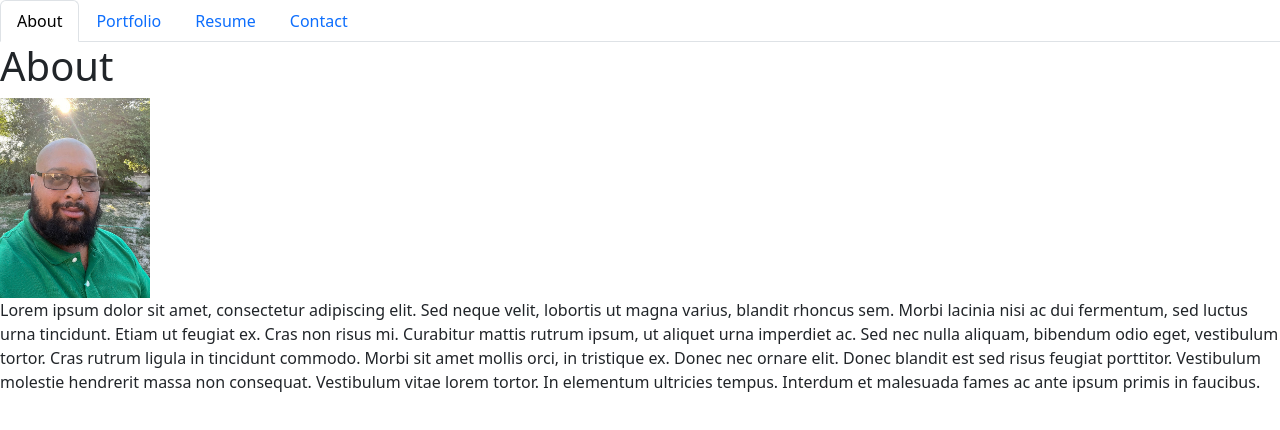
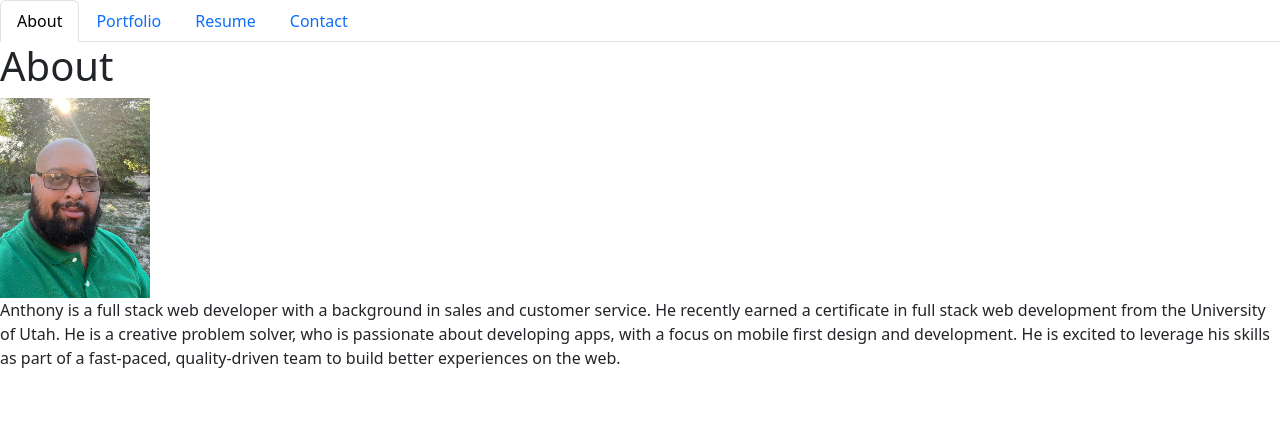
Before and after one commit to 13Blackmagic/AnthonyLaNierPortfolio, a React (Create React App) app: page / in a window 1280 px wide. Shown: the top 430 px of the page. Built offline with nearby package versions, Linux system fonts and the light colour scheme.

Commit message:
adding to my about page

```diff
--- a/src/components/pages/About.js
+++ b/src/components/pages/About.js
@@ -7,16 +7,13 @@ export default function About() {
       <h1>About</h1>
       <img height="200px" src={process.env.PUBLIC_URL + authorPic} className=" float-left myPic" alt="Anthony" />
       <p>
-        Lorem ipsum dolor sit amet, consectetur adipiscing elit. Sed neque
-        velit, lobortis ut magna varius, blandit rhoncus sem. Morbi lacinia nisi
-        ac dui fermentum, sed luctus urna tincidunt. Etiam ut feugiat ex. Cras
-        non risus mi. Curabitur mattis rutrum ipsum, ut aliquet urna imperdiet
-        ac. Sed nec nulla aliquam, bibendum odio eget, vestibulum tortor. Cras
-        rutrum ligula in tincidunt commodo. Morbi sit amet mollis orci, in
-        tristique ex. Donec nec ornare elit. Donec blandit est sed risus feugiat
-        porttitor. Vestibulum molestie hendrerit massa non consequat. Vestibulum
-        vitae lorem tortor. In elementum ultricies tempus. Interdum et malesuada
-        fames ac ante ipsum primis in faucibus.
+      Anthony is a full stack web developer with a background in sales and
+        customer service. He recently earned a certificate in full stack web
+        development from the University of Utah. He is a creative problem
+        solver, who is passionate about developing apps, with a focus on mobile
+        first design and development. He is excited to leverage his skills as
+        part of a fast-paced, quality-driven team to build better experiences on
+        the web.
       </p>
     </div>
   );
--- a/src/components/pages/Contact.js
+++ b/src/components/pages/Contact.js
@@ -5,17 +5,7 @@ export default function Contact() {
     <div>
       <h1>Contact Page</h1>
       <p>
-        Integer cursus bibendum sem non pretium. Vestibulum in aliquet sem, quis
-        molestie urna. Aliquam semper ultrices varius. Aliquam faucibus sit amet
-        magna a ultrices. Aenean pellentesque placerat lacus imperdiet
-        efficitur. In felis nisl, luctus non ante euismod, tincidunt bibendum
-        mi. In a molestie nisl, eu sodales diam. Nam tincidunt lacus quis magna
-        posuere, eget tristique dui dapibus. Maecenas fermentum elementum
-        faucibus. Quisque nec metus vestibulum, egestas massa eu, sollicitudin
-        ipsum. Nulla facilisi. Sed ut erat ligula. Nam tincidunt nunc in nibh
-        dictum ullamcorper. Class aptent taciti sociosqu ad litora torquent per
-        conubia nostra, per inceptos himenaeos. Etiam ornare rutrum felis at
-        rhoncus. Etiam vel condimentum magna, quis tempor nulla.
+
       </p>
     </div>
   );
```
Also changed, not shown: public/assets/style.css (added).
